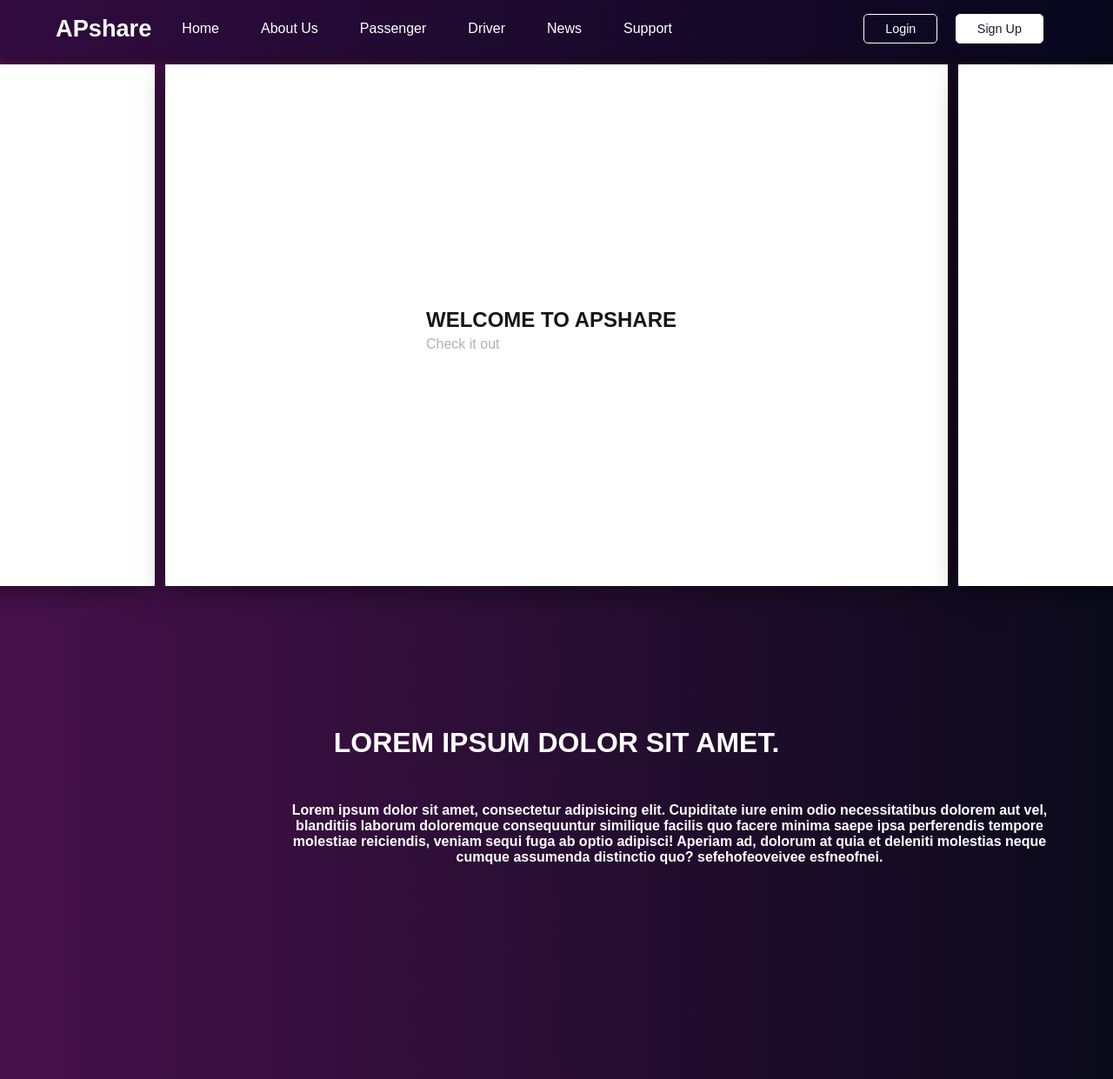
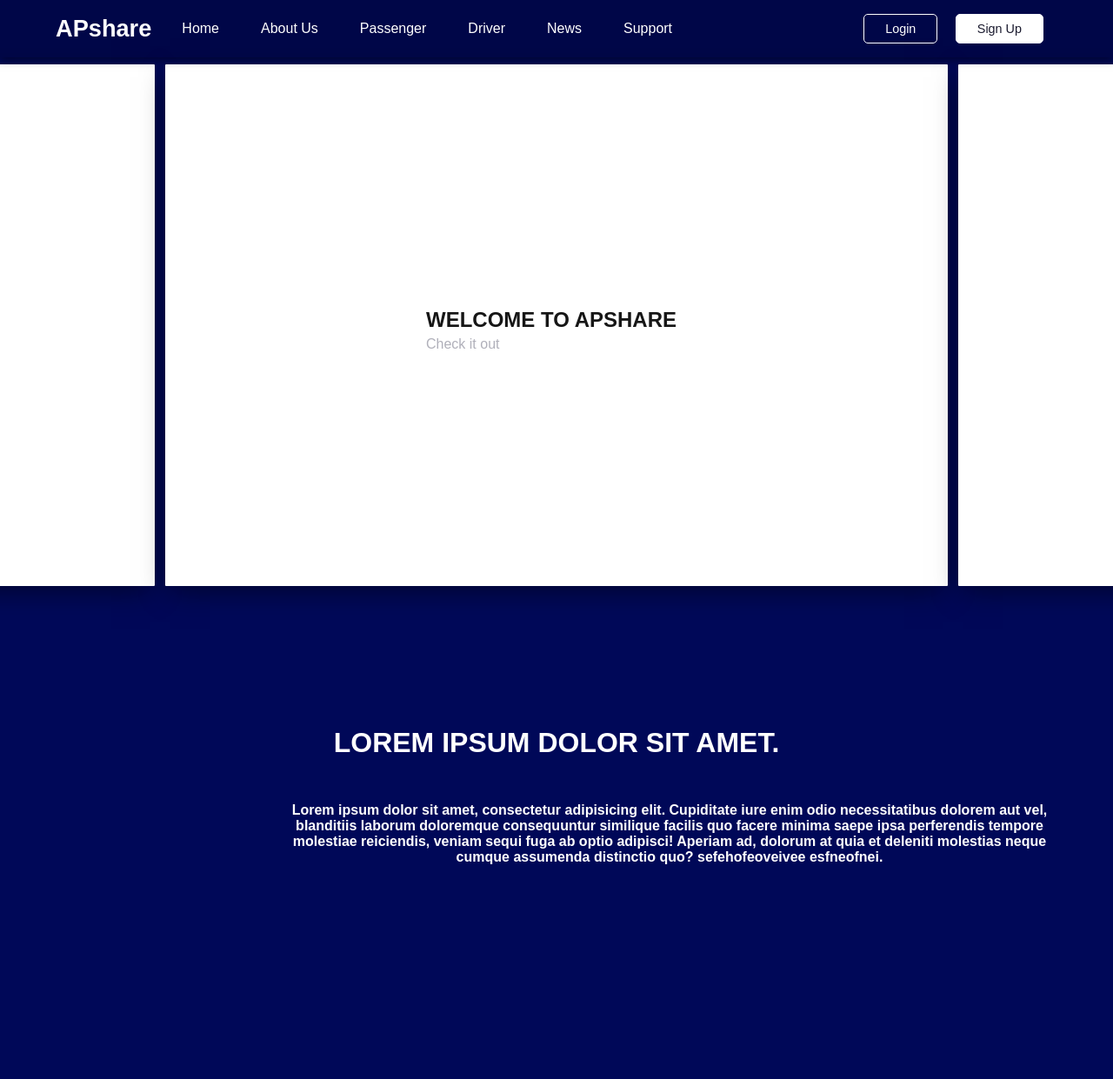
Before and after one commit to WeeLip0513/Capstone-Project, a PHP site: page /homepage.php in a window 1280 px wide; the page is wider, and only the part inside the window is pictured. Shown: the top 1241 px of that part at 87% size. Run offline with PHP 8.4, Linux system fonts and the light colour scheme.

Commit message:
update bg colour

```diff
--- a/carpool/css/headerHomepage.css
+++ b/carpool/css/headerHomepage.css
@@ -6,7 +6,7 @@
 }
 
 body{
-    background: linear-gradient(to right, #47114c, #0a0a1a);
+    background: #000858;
 }
 
 .navbar{
--- a/carpool/css/homepage.css
+++ b/carpool/css/homepage.css
@@ -96,7 +96,7 @@ input:checked + label .description{
     left: 0;
     width: 100%;
     height: 100px;
-    background: url("../image/wave.png");
+    background: url("../image/homepage/wave.png");
     background-size: 1000px 100px;
     animation: animate 4s ease-in-out infinite;
     animation-delay: calc(var(--i) * 0.25s);
```
